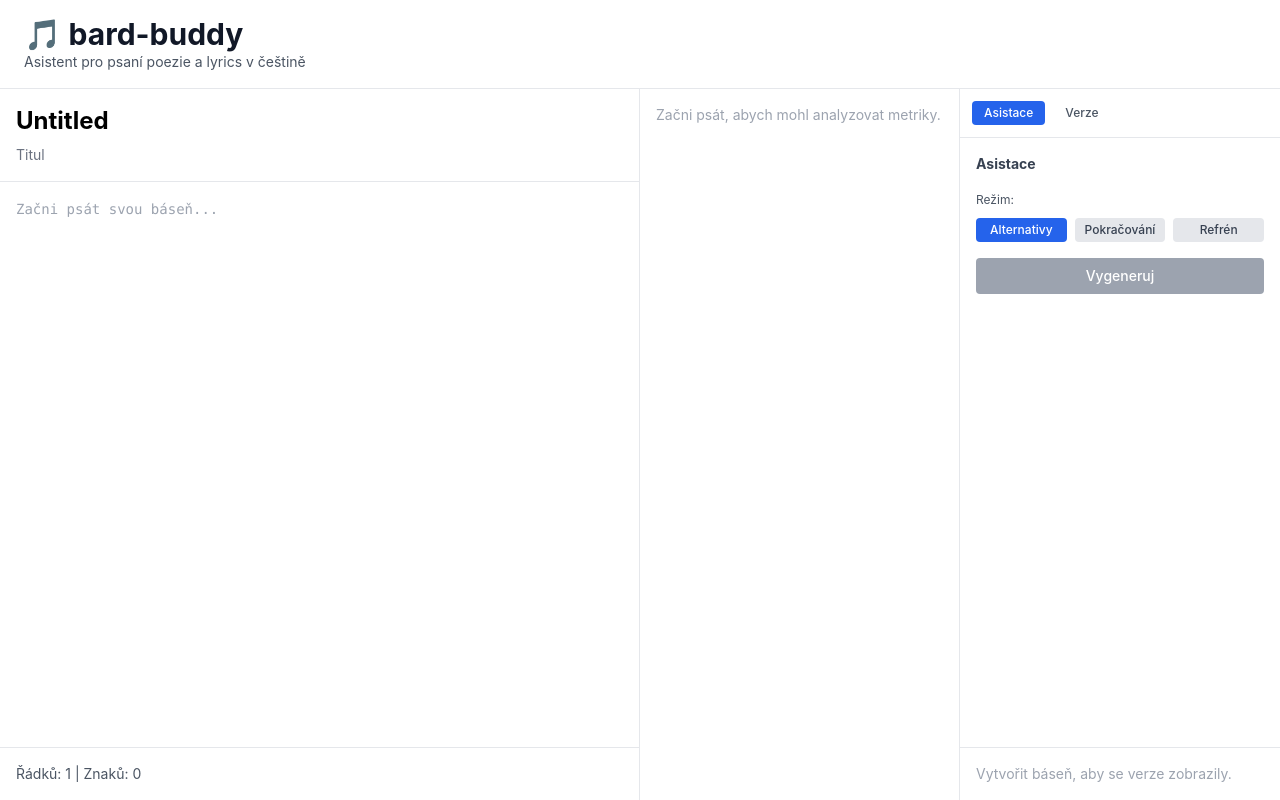
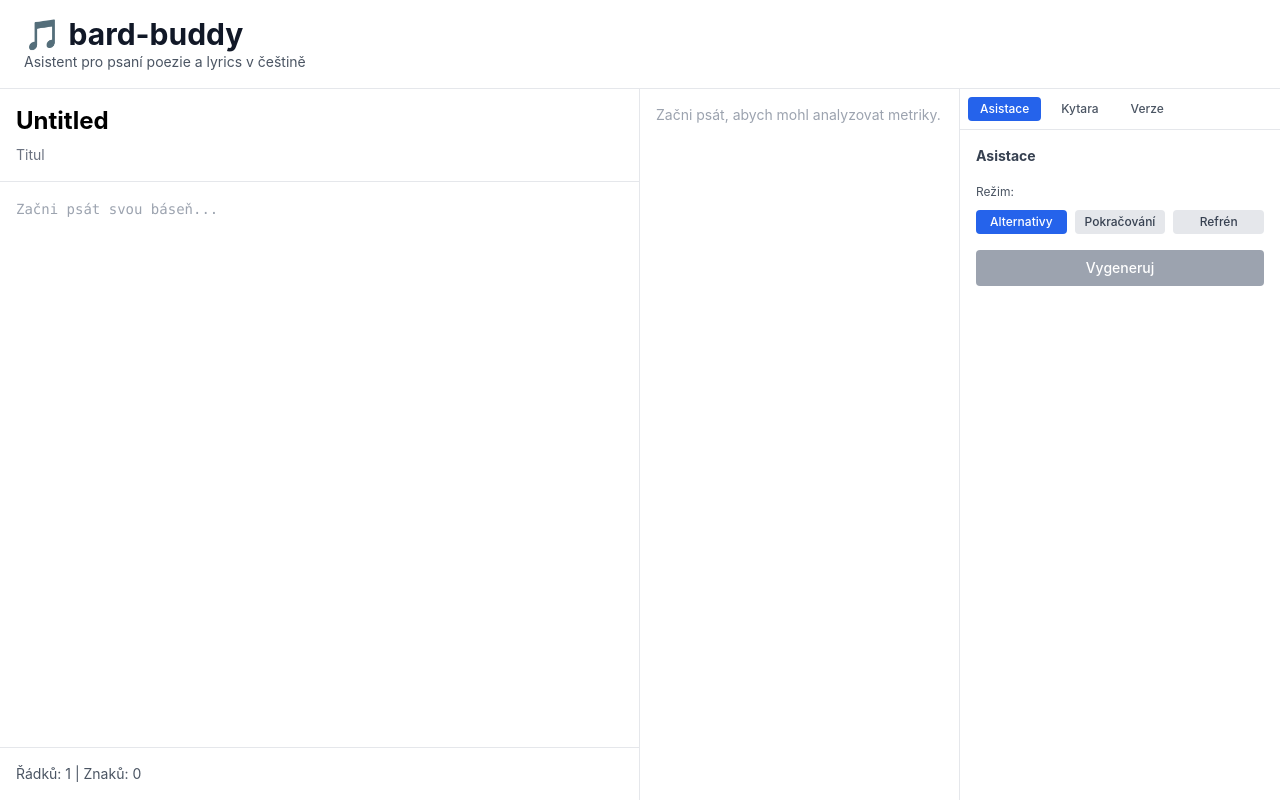
Before and after one commit to Flipajs/bard-buddy, a Next.js app: page / in a window 1280 px wide. Built offline with nearby package versions, Linux system fonts and the light colour scheme.

Commit message:
wire guitar mode into main page tabs

```diff
--- a/src/app/page.tsx
+++ b/src/app/page.tsx
@@ -5,12 +5,17 @@ import Editor from '@/components/Editor';
 import MetricsPanel from '@/components/MetricsPanel';
 import AssistPanel from '@/components/AssistPanel';
 import VersionSidebar from '@/components/VersionSidebar';
+import { GuitarPanel } from '@/components/GuitarPanel';
+
+type RightPanelTab = 'assist' | 'guitar' | 'versions';
 
 export default function Home() {
   const [poemId, setPoemId] = useState<number | null>(null);
   const [title, setTitle] = useState('Untitled');
   const [content, setContent] = useState('');
   const [selectedText, setSelectedText] = useState('');
+  const [chordLine, setChordLine] = useState('');
+  const [rightPanelTab, setRightPanelTab] = useState<RightPanelTab>('assist');
   const initializingRef = useRef(false);
 
   // Initialize poem on mount
@@ -105,24 +110,51 @@ export default function Home() {
           <MetricsPanel text={content} />
         </div>
 
-        {/* Right column: Versions + Assist (can toggle) */}
+        {/* Right column: Assist + Guitar + Versions tabs */}
         <div className="w-80 bg-white overflow-hidden flex flex-col">
-          <div className="border-b border-gray-200 p-3 flex gap-2">
-            <button className="text-xs font-medium px-3 py-1 rounded bg-blue-600 text-white">
+          <div className="border-b border-gray-200 p-2 flex gap-2">
+            <button
+              onClick={() => setRightPanelTab('assist')}
+              className={`text-xs font-medium px-3 py-1 rounded transition ${
+                rightPanelTab === 'assist'
+                  ? 'bg-blue-600 text-white'
+                  : 'text-gray-600 hover:bg-gray-100'
+              }`}
+            >
               Asistace
             </button>
-            <button className="text-xs font-medium px-3 py-1 rounded text-gray-600 hover:bg-gray-100">
+            <button
+              onClick={() => setRightPanelTab('guitar')}
+              className={`text-xs font-medium px-3 py-1 rounded transition ${
+                rightPanelTab === 'guitar'
+                  ? 'bg-blue-600 text-white'
+                  : 'text-gray-600 hover:bg-gray-100'
+              }`}
+            >
+              Kytara
+            </button>
+            <button
+              onClick={() => setRightPanelTab('versions')}
+              className={`text-xs font-medium px-3 py-1 rounded transition ${
+                rightPanelTab === 'versions'
+                  ? 'bg-blue-600 text-white'
+                  : 'text-gray-600 hover:bg-gray-100'
+              }`}
+            >
               Verze
             </button>
           </div>
 
           <div className="flex-1 overflow-hidden">
-            <AssistPanel selectedText={selectedText} onInsert={handleInsert} />
-          </div>
-
-          {/* Versions always visible at bottom */}
-          <div className="border-t border-gray-200 max-h-40 overflow-y-auto">
-            <VersionSidebar poemId={poemId || undefined} onRestore={handleRestore} />
+            {rightPanelTab === 'assist' && (
+              <AssistPanel selectedText={selectedText} onInsert={handleInsert} />
+            )}
+            {rightPanelTab === 'guitar' && (
+              <GuitarPanel onChordLineChange={setChordLine} />
+            )}
+            {rightPanelTab === 'versions' && (
+              <VersionSidebar poemId={poemId || undefined} onRestore={handleRestore} />
+            )}
           </div>
         </div>
       </div>
```
